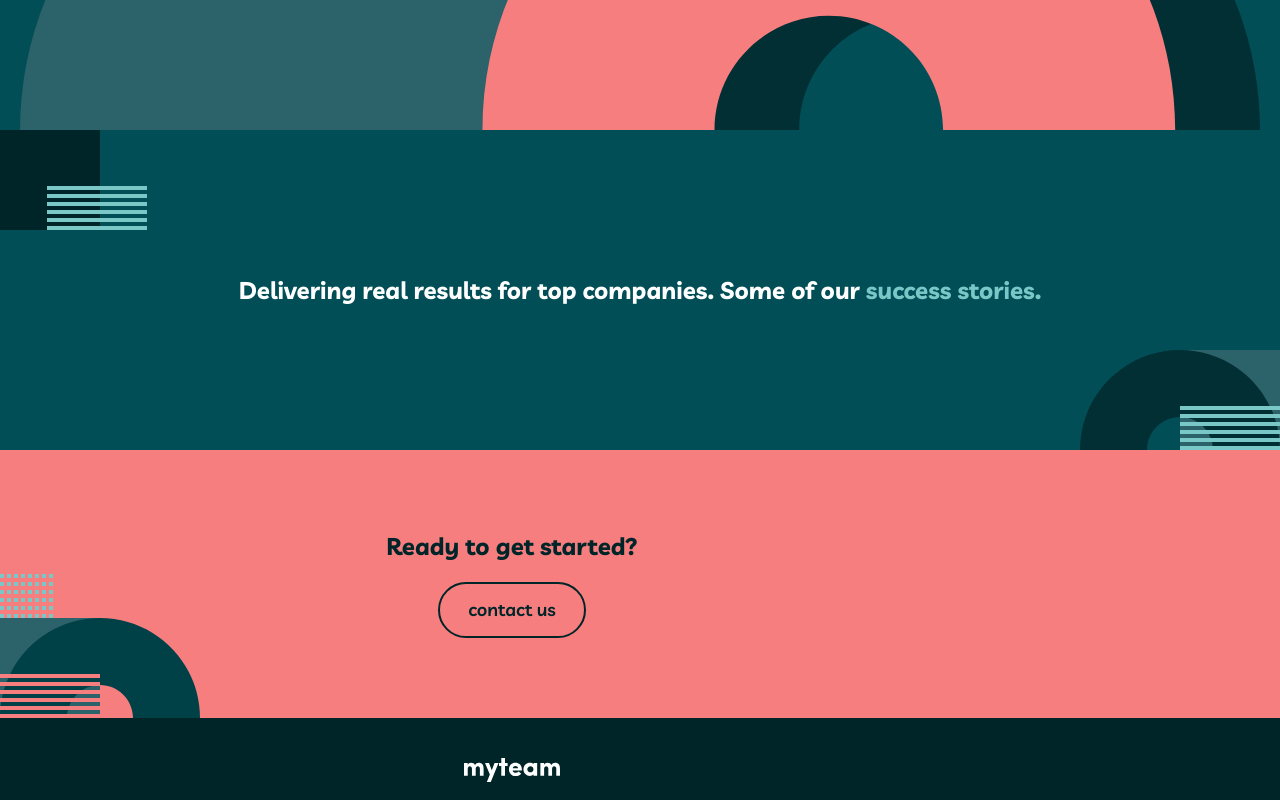
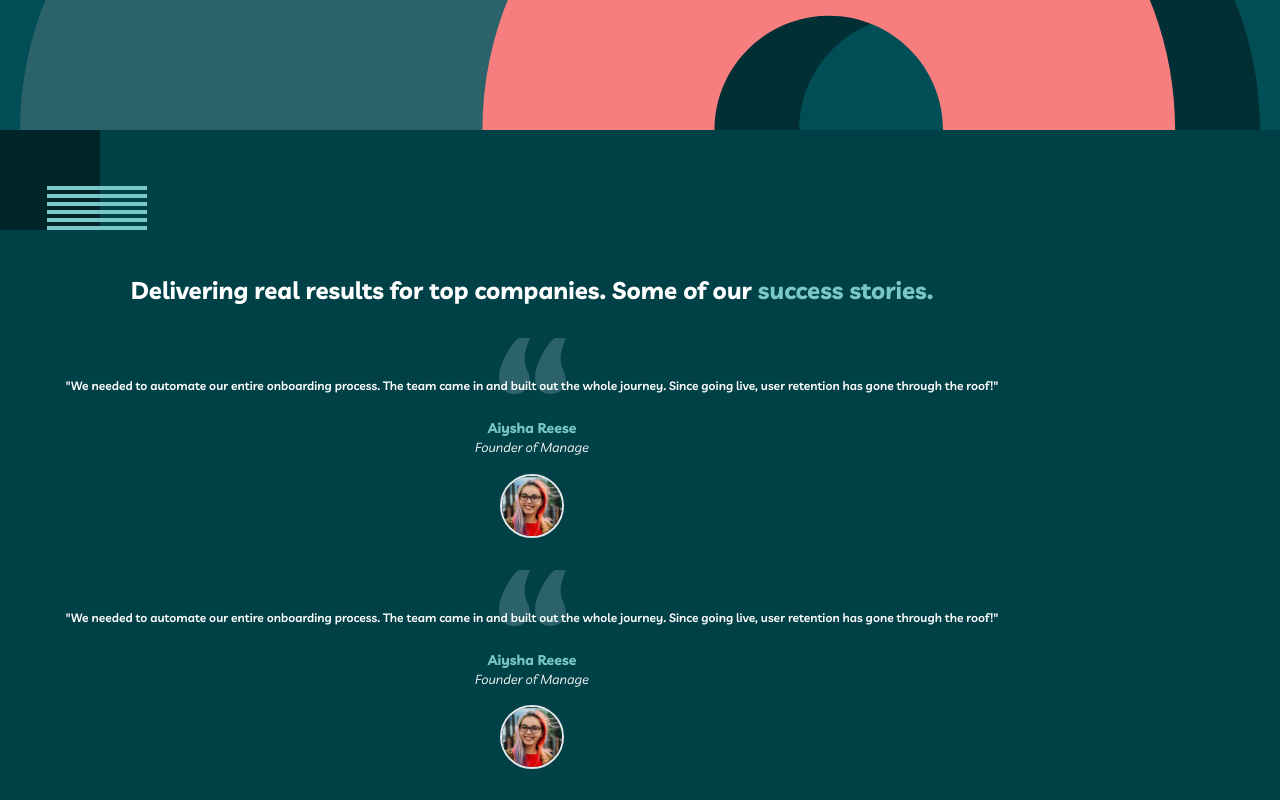
Before and after one commit to alimuddinhasan/myteam-website, a Next.js app: page / in a window 1280 px wide. Shown: the part 600-1400 px from the top of the page. Built offline with nearby package versions, Linux system fonts and the light colour scheme.

Commit message:
feat(home): show review section

```diff
--- a/pages/index.tsx
+++ b/pages/index.tsx
@@ -1,6 +1,7 @@
 import Footer from "@/components/Footer";
 import GetStarted from "@/components/GetStarted";
 import Header from "@/components/Header";
+import Review from "@/components/Review";
 import Head from "next/head";
 import { Fragment } from "react";
 
@@ -12,11 +13,26 @@ export default function Home() {
         <link rel='icon' href='/favicon.ico' />
       </Head>
       <Header />
-      <section className='bg-midnight-green py-36 px-5 bg-[url("/assets/bg-pattern-home-4-about-3.svg"),_url("/assets/bg-pattern-home-5.svg")] bg-no-repeat bg-[position:left_top,_right_bottom]'>
-        <h1 className='font-bold text-2xl text-center text-white'>
-          Delivering real results for top companies. Some of our{" "}
-          <span className='text-rapture-blue'>success stories.</span>
-        </h1>
+      <section className='bg-deep-jungle-green py-36 px-5 bg-[url("/assets/bg-pattern-home-4-about-3.svg"),_url("/assets/bg-pattern-home-5.svg")] bg-no-repeat bg-[position:left_top,_right_bottom]'>
+        <div className='flex flex-col justify-center max-w-5xl gap-8'>
+          <h1 className='font-bold text-2xl text-center text-white'>
+            Delivering real results for top companies. Some of our{" "}
+            <span className='text-rapture-blue'>success stories.</span>
+          </h1>
+          <Review
+            review='We needed to automate our entire onboarding process. The team came in and built out the whole journey. Since going live, user retention has gone through the roof!'
+            name='Aiysha Reese'
+            jobTitle='Founder of Manage'
+            avatar="assets/avatar-kady.jpg"
+          />
+
+          <Review
+            review='We needed to automate our entire onboarding process. The team came in and built out the whole journey. Since going live, user retention has gone through the roof!'
+            name='Aiysha Reese'
+            jobTitle='Founder of Manage'
+            avatar="assets/avatar-kady.jpg"
+          />
+        </div>
       </section>
       <GetStarted />
       <Footer />
```
